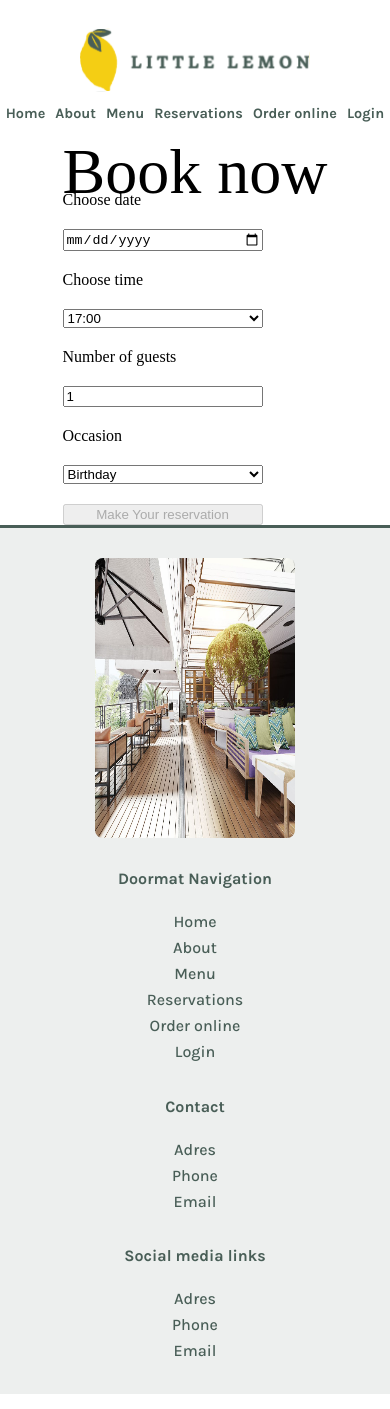
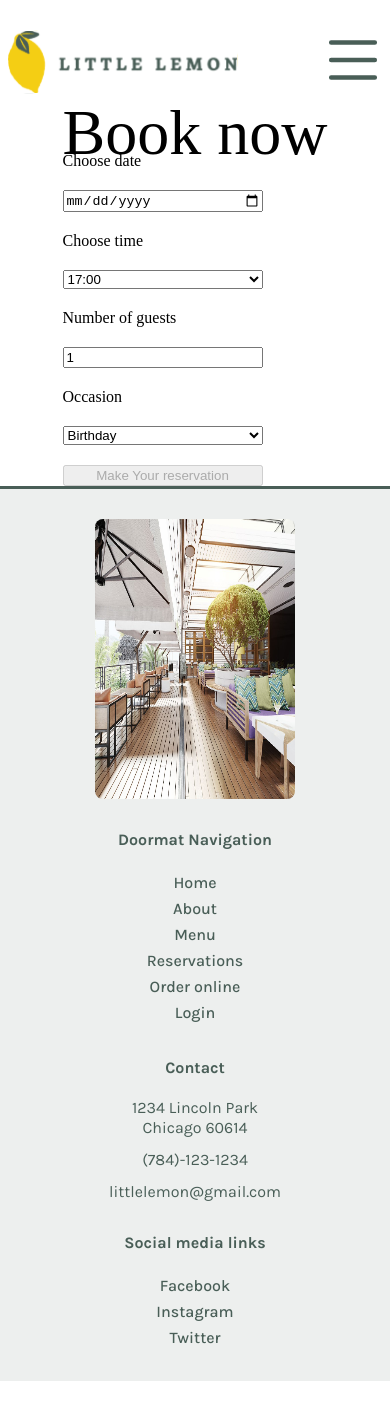
Before and after one commit to Agata10/Restaurant-app, a React (Create React App) app: page /reservations in a window 390 px wide. Built offline with nearby package versions, Linux system fonts and the light colour scheme; a web font is replaced by a local one.

Commit message:
Fix navbar for mobile devices

```diff
--- a/src/components/Footer.js
+++ b/src/components/Footer.js
@@ -1,6 +1,7 @@
 import restaurant from '../images/restaurant.jpg';
 import '../styles/Footer.css';
-import Nav from './Nav';
+import { Link } from 'react-router-dom';
+import { HashLink } from 'react-router-hash-link';
 
 function Footer() {
   return (
@@ -12,19 +13,61 @@ function Footer() {
       />
       <section>
         <h4 className="links-section-header">Doormat Navigation</h4>
-        <Nav />
+        <ul>
+          <li>
+            <Link className="nav-item" to="/">
+              Home
+            </Link>
+          </li>
+          <li>
+            <HashLink className="nav-item" to="/#about">
+              About
+            </HashLink>
+          </li>
+          <li>
+            <Link className="nav-item" to="/menu">
+              Menu
+            </Link>
+          </li>
+          <li>
+            <Link className="nav-item" to="/reservations">
+              Reservations
+            </Link>
+          </li>
+          <li>
+            <Link className="nav-item" to="/order-online">
+              Order online
+            </Link>
+          </li>
+          <li>
+            <Link className="nav-item" to="/login">
+              Login
+            </Link>
+          </li>
+        </ul>
       </section>
       <section>
         <h4 className="links-section-header">Contact</h4>
-        <ul>
+        <ul className="contact-info">
           <li>
-            <a href="/#">Adres</a>
+            <a
+              href="/https://www.google.com/maps/search/1234+Lincoln+Park+Chicago+60614/@41.9251221,-87.6723628,14z/data=!3m1!4b1?entry=ttu"
+              className="company-info"
+            >
+              1234 Lincoln Park
+              <br />
+              Chicago 60614
+            </a>
           </li>
           <li>
-            <a href="/#">Phone</a>
+            <a href="/#" className="company-info">
+              (784)-123-1234
+            </a>
           </li>
           <li>
-            <a href="/#">Email</a>
+            <a href="mailto:littlelemon@gmail.com" className="company-info">
+              littlelemon@gmail.com
+            </a>
           </li>
         </ul>
       </section>
@@ -32,13 +75,13 @@ function Footer() {
         <h4 className="links-section-header">Social media links</h4>
         <ul>
           <li>
-            <a href="/#">Adres</a>
+            <a href="http://facebook.com">Facebook</a>
           </li>
           <li>
-            <a href="/#">Phone</a>
+            <a href="instagram.com">Instagram</a>
           </li>
           <li>
-            <a href="/#">Email</a>
+            <a href="twitter.com">Twitter</a>
           </li>
         </ul>
       </section>
--- a/src/components/Nav.js
+++ b/src/components/Nav.js
@@ -1,11 +1,21 @@
+import { useState } from 'react';
 import '../styles/Nav.css';
 import { Link } from 'react-router-dom';
 import { HashLink } from 'react-router-hash-link';
+import Hamburger from '../images/hamburger.svg';
 
 function Nav() {
+  const [showNav, setShowNav] = useState(false);
+
+  const toggleNavItems = () => {
+    setShowNav(!showNav);
+  };
   return (
-    <nav>
-      <ul>
+    <nav className="navbar">
+      <div className="menu-icon" onClick={toggleNavItems}>
+        <img src={Hamburger} alt="hamburger" />
+      </div>
+      <ul className={`nav-elements  ${showNav && 'active'}`}>
         <li>
           <Link className="nav-item" to="/">
             Home
--- a/src/index.css
+++ b/src/index.css
@@ -20,12 +20,16 @@ body {
   box-sizing: border-box;
 }
 
+html,
+body {
+  overflow-x: hidden;
+}
+
 #root {
   padding: 25px 0px 0px 0px;
   display: flex;
   flex-direction: column;
   width: 100vw;
-  margin: 0 auto;
 }
 
 h1 {
@@ -79,13 +83,23 @@ button {
   cursor: pointer;
 }
 
+.contact-info {
+  display: flex;
+  flex-direction: column;
+  gap: 12px;
+}
+
+.contact-info li {
+  font-weight: 400;
+  line-height: 20px;
+}
+
 @media only screen and (max-width: 762px) {
 
   #root {
     align-items: center;
     justify-content: center;
     padding: 25px 0px 15px 0px;
-    width: 100%;
     height: 100%;
   }
 }
@@ -95,6 +109,5 @@ button {
   #root {
     align-items: center;
     justify-content: center;
-    width: 100vw;
   }
 }
--- a/src/styles/About.css
+++ b/src/styles/About.css
@@ -45,6 +45,7 @@
         padding: 45px 1vw 50px 1vw;
         gap: 0px;
         justify-items: center;
+        justify-content: center;
     }
 
     .about-pic-wrapper {
@@ -59,7 +60,7 @@
     }
 
     .first {
-        left: 60px;
+        left: 50px;
     }
 
     .second {
@@ -73,7 +74,7 @@
 
     .about-wrapper {
         padding-right: 0px;
-        padding-left: 10vw;
+        padding-left: 12vw;
         gap: 30px;
     }
 
--- a/src/styles/CallToAction.css
+++ b/src/styles/CallToAction.css
@@ -50,7 +50,6 @@ p {
         grid-template-columns: 1fr;
         grid-template-rows: repeat(2, 1fr);
         height: 600px;
-        width: 100%;
         padding-bottom: 40px;
     }
 
--- a/src/styles/Footer.css
+++ b/src/styles/Footer.css
@@ -13,7 +13,7 @@ footer>img {
     padding-right: 40px;
 }
 
-footer ul {
+section>ul {
     list-style: none;
     padding: 0;
     margin: 0;
--- a/src/styles/Nav.css
+++ b/src/styles/Nav.css
@@ -24,33 +24,61 @@ header ul li {
     font-weight: 700;
 }
 
+.menu-icon {
+    display: none;
+}
+
+
 @media only screen and (max-width: 767px) {
+
+
+    header {
+        justify-content: baseline;
+        padding-right: 0vw;
+        padding-left: 2vw;
+        margin: 0 auto;
+    }
+
+    .nav-elements {
+        position: absolute;
+        width: 0;
+        right: 0;
+        top: 90px;
+        background-color: white;
+        width: 0px;
+        height: calc(100vh - 90px);
+        overflow: hidden;
+        transition: all 0.3s ease-out;
+        display: flex;
+        flex-direction: column;
+    }
+
+    .nav-elements.active {
+        width: 270px;
+        padding-left: 20px;
+        padding-top: 20px;
+    }
+
+    .nav-elements ul li {
+        text-align: left;
+        font-size: 20px;
+    }
+
+    .menu-icon {
+        display: block;
+        cursor: pointer;
+        width: 70px;
+        padding-right: 100px;
+    }
+}
+
+@media only screen and (min-width: 768px) and (max-width: 1200px) {
 
     header {
         flex-direction: column;
-        justify-content: center;
-        padding-right: 1vw;
-        padding-left: 1vw;
-    }
-
-    header ul {
+        padding-right: 0px;
+        padding-left: 0px;
         gap: 10px;
-        margin-top: 10px;
-    }
-
-    header ul li {
-        font-size: 0.9rem;
-        text-align: center;
-    }
-}
-
-
-@media only screen and (min-width: 768px) and (max-width: 1064px) {
-
-    header {
-        padding-right: 2.5vw;
-        padding-left: 2.5vw;
-        gap: 20px;
     }
 
     header ul li {
@@ -58,8 +86,7 @@ header ul li {
     }
 
     header ul {
-        gap: 10px;
+        gap: 30px;
         margin: 0px;
     }
-
 }
--- a/src/styles/Specials.css
+++ b/src/styles/Specials.css
@@ -113,7 +113,6 @@
     .specials {
         padding-right: 10vw;
         padding-left: 10vw;
-        width: 100vw;
     }
 
     .specials-cards-wrapper {
```
Also changed, not shown: src/images/hamburger.svg (added).
